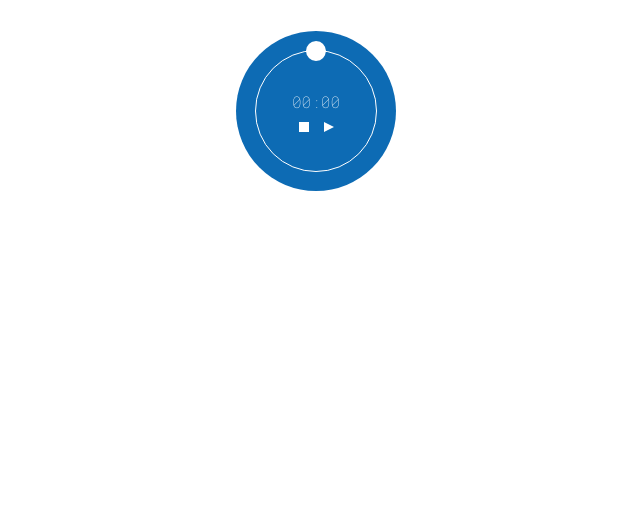
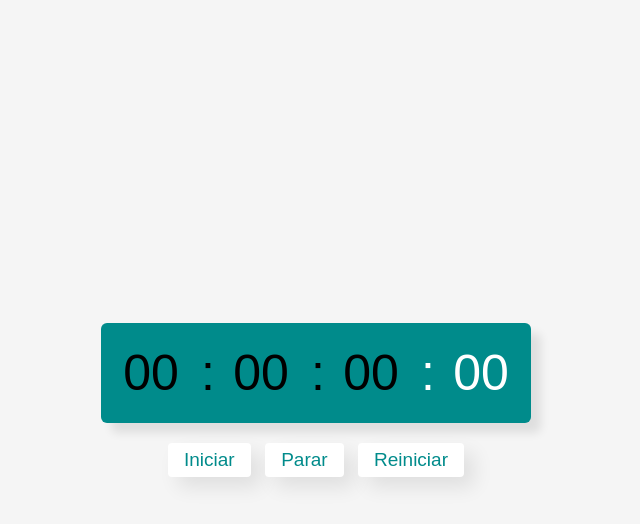
Before and after one commit to Daniel-Prada27/Tareas-Web, a plain HTML site: page Tarea1/index_crono.html in a window 1280 px wide. Shown: the whole page, without its empty margins (324-964 px from the left). Drawn offline with Linux system fonts and the light colour scheme.

Commit message:
Más sencillo
Hice más sencillo el código para que se entendiera xd

```diff
--- a/Tarea1/css/style_crono.css
+++ b/Tarea1/css/style_crono.css
@@ -1,75 +1,68 @@
-main {
-    font-family: 'Roboto Mono', monospace;
-    position: relative;
+*{
+    margin: 0;
+    padding: 0;
+    box-sizing: border-box;
+    font-family: sans-serif;
 }
 
-.circle {
+body{
+    height: 100vh;
+    display: flex;
+    align-items: center;
     justify-content: center;
-    align-items: center;
-    border-radius: 50%;
-    width: 120px;
-    height: 120px;
-    border: 1px solid #fff;
-    color: #ffffff;
-    margin: 50px auto;
-    display: flex;
-    flex-direction: column;
+    background-color: whitesmoke;
 }
 
-.circle::before {
-    content: '';
-    border-radius: 50%;
-    z-index: -1;
-    position: absolute;
-    width: 160px;
-    height: 160px;
-    left: calc(50% - 80px);
-    top: calc(50% - 80px);
-    background-color: #0d6bb4;
+.contorno{
+    user-select: none;
 }
 
-.seconds-sphere {
-    width: 20px;
-    height: 20px;
-    border-radius: 50%;
-    background-color: #ffffff;
-    position: absolute;
-    left: calc(50% - 10px);
-    top: calc(50% - 10px);
-    animation: rotacion 60s linear infinite;
-    animation-play-state: paused;
+.contorno .tiempo{
+    height: 100px;
+    background: darkcyan;
+    display: flex;
+    align-items: center;
+    justify-content: center;
+    border-radius: 6px;
+    box-shadow: 10px 10px 10px rgb(0, 0, 0, .09);
 }
 
-@keyframes rotacion {
-	from { 	transform: rotate(-90deg) translateX(60px); }
-	to   {  transform: rotate(270deg) translateX(60px); }
+.contorno .tiempo span{
+    width: 100px;
+    text-align: center;
+    font-size: 50px;
+    font-weight: 500;
+    color: black;
 }
 
-.buttons {
-    margin-top: 10px;
-    display: inline-flex;
+.tiempo span.colon{
+    width: 10px;
 }
 
-.paused {
-    height: 10px;
-    border-width: 5px 0 5px 10px;
-    cursor: pointer;
-    box-sizing: border-box;
-    margin-left: 15px;
-    border-color: transparent transparent transparent #fff;
-    transition: 100ms all ease;
-    will-change: border-width;
-    border-style: solid;
+.tiempo span.ms-colon, .tiempo span.milisegundos{
+    color: white;
 }
 
-.running {
-    border-style: double;
-    border-width: 0 0 0 10px;
+.contorno .botones{
+    text-align: center;
+    margin-top: 20px;
 }
 
-.stop {
-    background-color: #fff;
-    height: 10px;
-    width: 10px;
+.botones button{
+    padding: 6px 16px;
+    outline: none;
+    border: none;
+    margin: 0 5px;
+    color: darkcyan;
+    background: white;
+    font-size: 19px;
+    font-weight: 500;
+    border-radius: 4px;
     cursor: pointer;
+    box-shadow: 10px 10px 20px rgb(0, 0, 0, .09);
 }
+
+.botones button.activar, .botones button.pararActivar{
+    pointer-events: none;
+    opacity: .7;
+}
--- a/Tarea1/index_crono.html
+++ b/Tarea1/index_crono.html
@@ -10,15 +10,22 @@
     <script src="../Tarea1/js/index_crono.js" defer></script>
 </head>
 <body>
-    <main>
-        <div class="circle">
-            <div id="stopwatch" class="stopwatch">00:00</div>
-            <div class="buttons">
-                <div class="stop" onclick="stop()"></div>
-                <div id="play-pause" class="paused" onclick="playPause()"></div>
-            </div>
+    <div class="contorno">
+        <div class="tiempo">
+            <span class="hora">00</span>
+            <span class="colon">:</span>
+            <span class="minutos">00</span>
+            <span class="colon">:</span>
+            <span class="segundos">00</span>
+            <span class="colon ms-colon">:</span>
+            <span class="milisegundos">00</span>
         </div>
-        <div id="seconds-sphere" class="seconds-sphere"></div>
-    </main>
+
+        <div class="botones">
+            <button class="iniciar">Iniciar</button>
+            <button class="parar">Parar</button>
+            <button class="reiniciar">Reiniciar</button>
+        </div>
+    </div>
 </body>
 </html>
--- a/Tarea1/js/index_crono.js
+++ b/Tarea1/js/index_crono.js
@@ -1,51 +1,58 @@
-const stopwatch = document.getElementById('stopwatch');
-const playPauseButton = document.getElementById('play-pause');
-const secondsSphere = document.getElementById('seconds-sphere');
+let hr = min = sec = ms = "0" + 0, startTimer;
 
-let stopwatchInterval;
-let runningTime = 0;
+const iniciarBtn = document.querySelector(".iniciar"),
+    pararBtn = document.querySelector(".parar"),
+    reiniciarBtn = document.querySelector(".reiniciar");
 
-const playPause = () => {
-    const isPaused = !playPauseButton.classList.contains('running');
-    if (isPaused) {
-        playPauseButton.classList.add('running');
-        start();
-    } else {
-        playPauseButton.classList.remove('running');
-        pause();
-    }
+iniciarBtn.addEventListener("click", iniciar);
+pararBtn.addEventListener("click", parar);
+reiniciarBtn.addEventListener("click", reiniciar);
+
+function iniciar(){
+    iniciarBtn.classList.add("activar");
+    pararBtn.classList.remove("pararActivar");
+
+    startTimer = setInterval(() =>{
+        ms++
+        ms = ms < 10 ? "0" + ms : ms;
+
+        if(ms == 100){
+            sec++;
+            sec = sec < 10 ? "0" + sec : sec;
+            ms = "0" + 0;
+        }
+        if(sec == 60){
+            min++;
+            min = min < 10 ? "0" + min : min;
+            sec = "0" + 0;
+        }
+        if(min == 60){
+            hr++;
+            hr = hr < 10 ? "0" + hr : hr;
+            min = "0" + 0;
+        }
+
+        putValue();
+    }, 10);
 }
 
-const pause = () => {
-    secondsSphere.style.animationPlayState = 'paused';
-    clearInterval(stopwatchInterval);
+function parar(){
+    iniciarBtn.classList.remove("active");
+    pararBtn.classList.remove("stopActive");
+    clearInterval(startTimer);
 }
 
-const stop = () => {
-    secondsSphere.style.transform = 'rotate(-90deg) translateX(60px)';
-    secondsSphere.style.animation = 'none';
-    playPauseButton.classList.remove('running');
-    runningTime = 0;
-    clearInterval(stopwatchInterval);
-    stopwatch.textContent = '00:00';
+function reiniciar(){
+    iniciarBtn.classList.remove("active");
+    pararBtn.classList.remove("stopActive");
+    clearInterval(startTimer);
+    hr = min = sec = ms = "0" + 0;
+    putValue();
 }
 
-const start = () => {
-    secondsSphere.style.animation = 'rotacion 60s linear infinite';
-    let startTime = Date.now() - runningTime;
-    secondsSphere.style.animationPlayState = 'running';
-    stopwatchInterval = setInterval( () => {
-        runningTime = Date.now() - startTime;
-        stopwatch.textContent = calculateTime(runningTime);
-    }, 1000)
+function putValue(){
+    document.querySelector('.milisegundos').innerHTML = ms;
+    document.querySelector('.segundos').innerHTML = sec;
+    document.querySelector('.minutos').innerHTML = min;
+    document.querySelector('.hora').innerHTML = hr;
 }
-
-const calculateTime = runningTime => {
-    const total_seconds = Math.floor(runningTime / 1000);
-    const total_minutes = Math.floor(total_seconds / 60);
-
-    const display_seconds = (total_seconds % 60).toString().padStart(2, "0");
-    const display_minutes = total_minutes.toString().padStart(2, "0");
-
-    return `${display_minutes}:${display_seconds}`
-}
```
